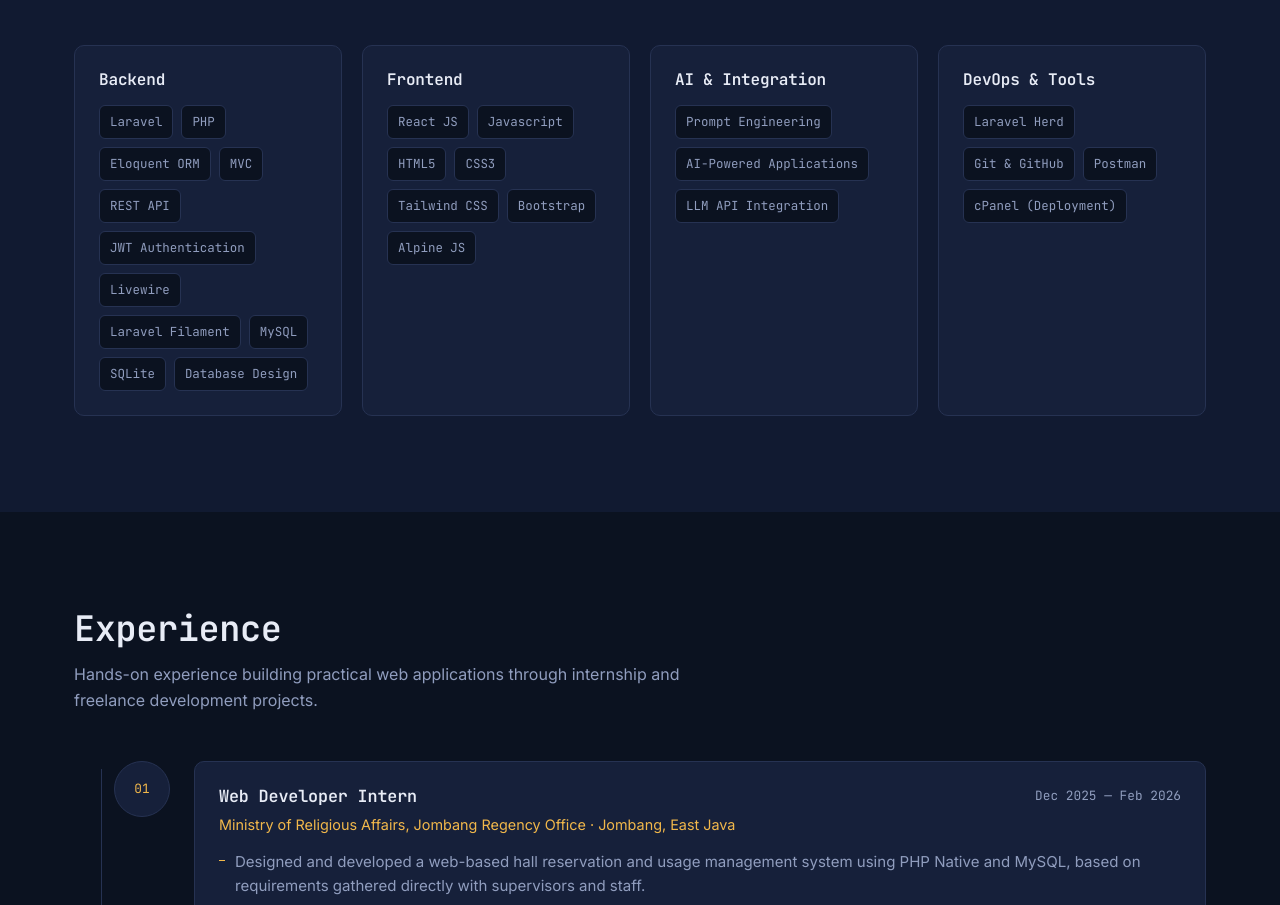
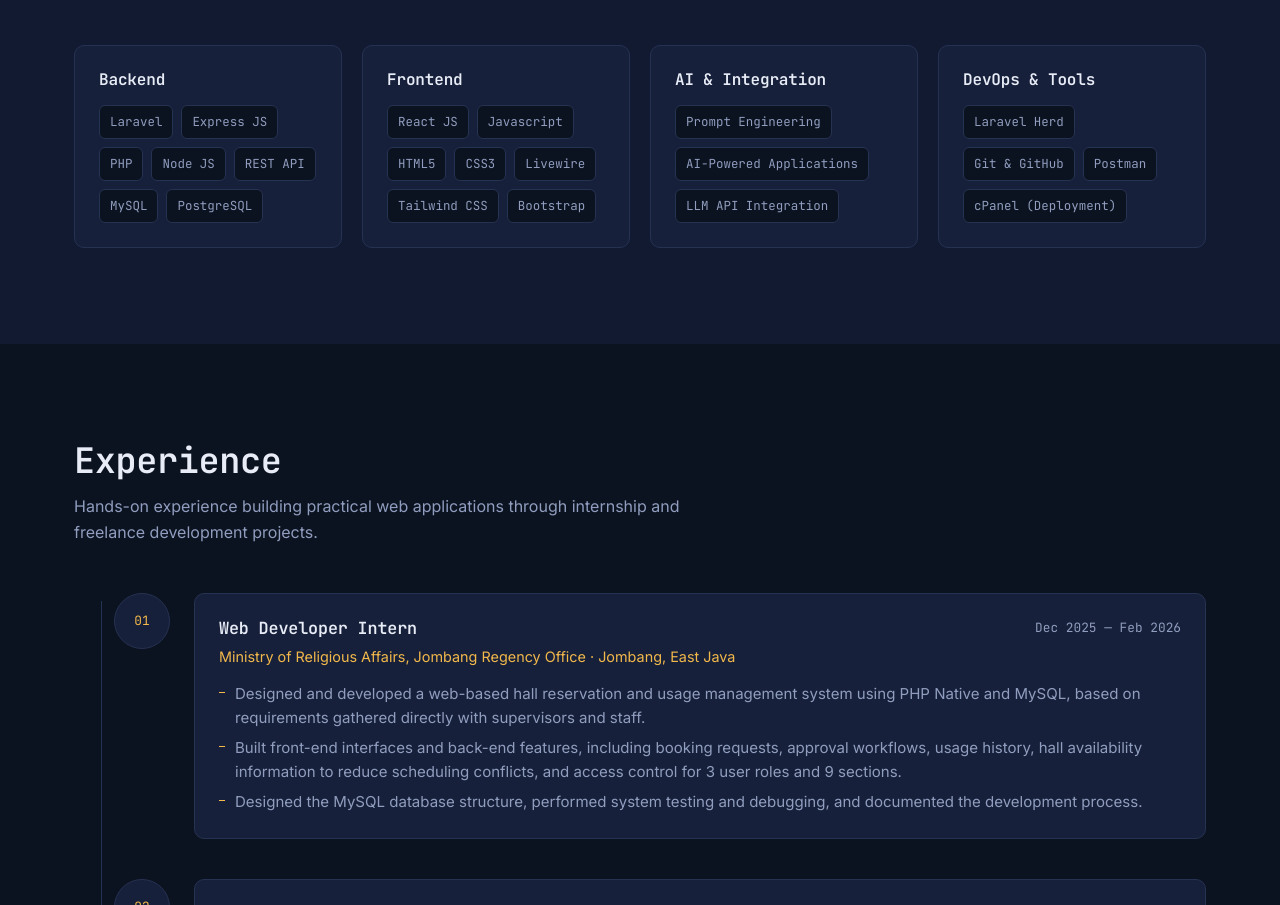
Before and after one commit to MuhammadSyauqiMurtadlo/portfolio-syauqi-murtadlo, a plain HTML site: page index.html in a window 1280 px wide. Shown: the part 1677-2582 px from the top of the page. Drawn offline with Linux system fonts and the light colour scheme.

Commit message:
Update Technical Skills

```diff
--- a/index.html
+++ b/index.html
@@ -323,16 +323,12 @@
               <h3 class="skill-card__title">Backend</h3>
               <ul class="skill-tags">
                 <li>Laravel</li>
+                <li>Express JS</li>
                 <li>PHP</li>
-                <li>Eloquent ORM</li>
-                <li>MVC</li>
+                <li>Node JS</li>
                 <li>REST API</li>
-                <li>JWT Authentication</li>
-                <li>Livewire</li>
-                <li>Laravel Filament</li>
                 <li>MySQL</li>
-                <li>SQLite</li>
-                <li>Database Design</li>
+                <li>PostgreSQL</li>
               </ul>
             </div>
             <div class="skill-card reveal">
@@ -342,9 +338,9 @@
                 <li>Javascript</li>
                 <li>HTML5</li>
                 <li>CSS3</li>
+                <li>Livewire</li>
                 <li>Tailwind CSS</li>
                 <li>Bootstrap</li>
-                <li>Alpine JS</li>
               </ul>
             </div>
             <div class="skill-card reveal">
```
